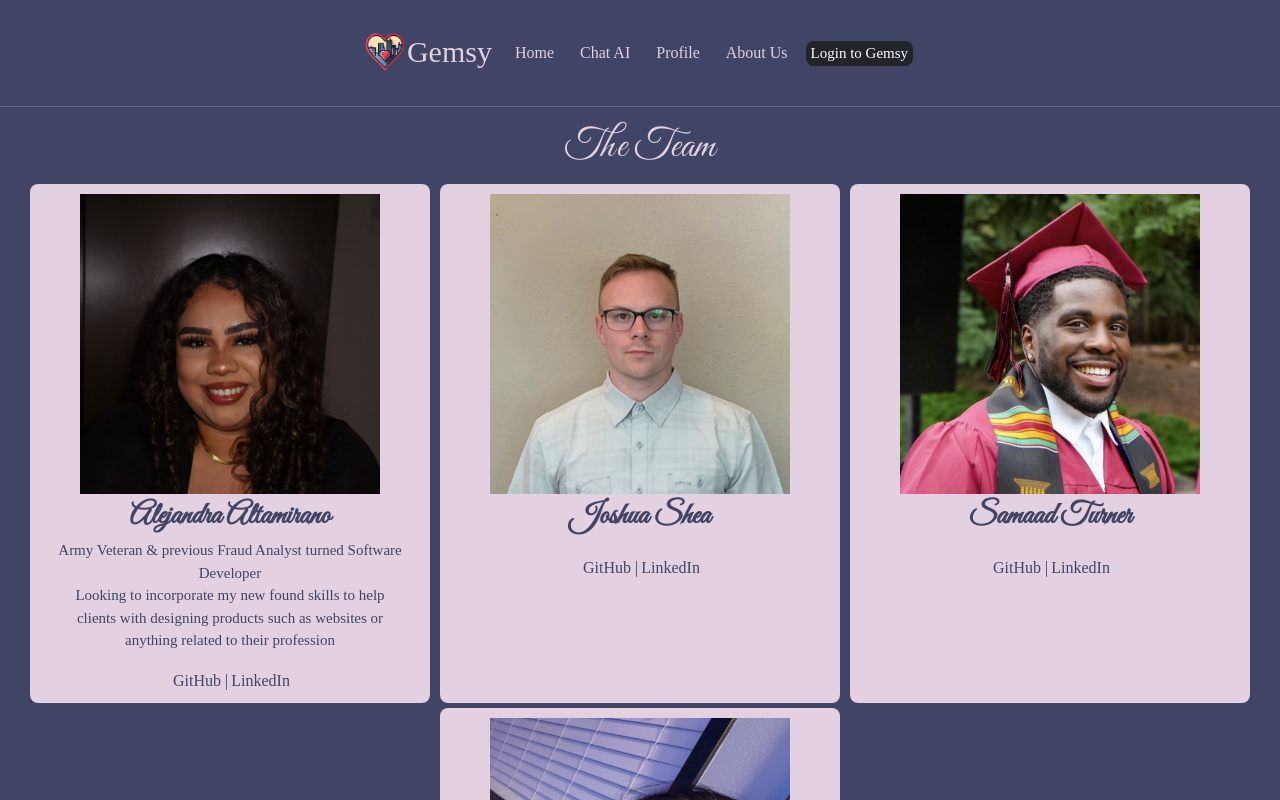
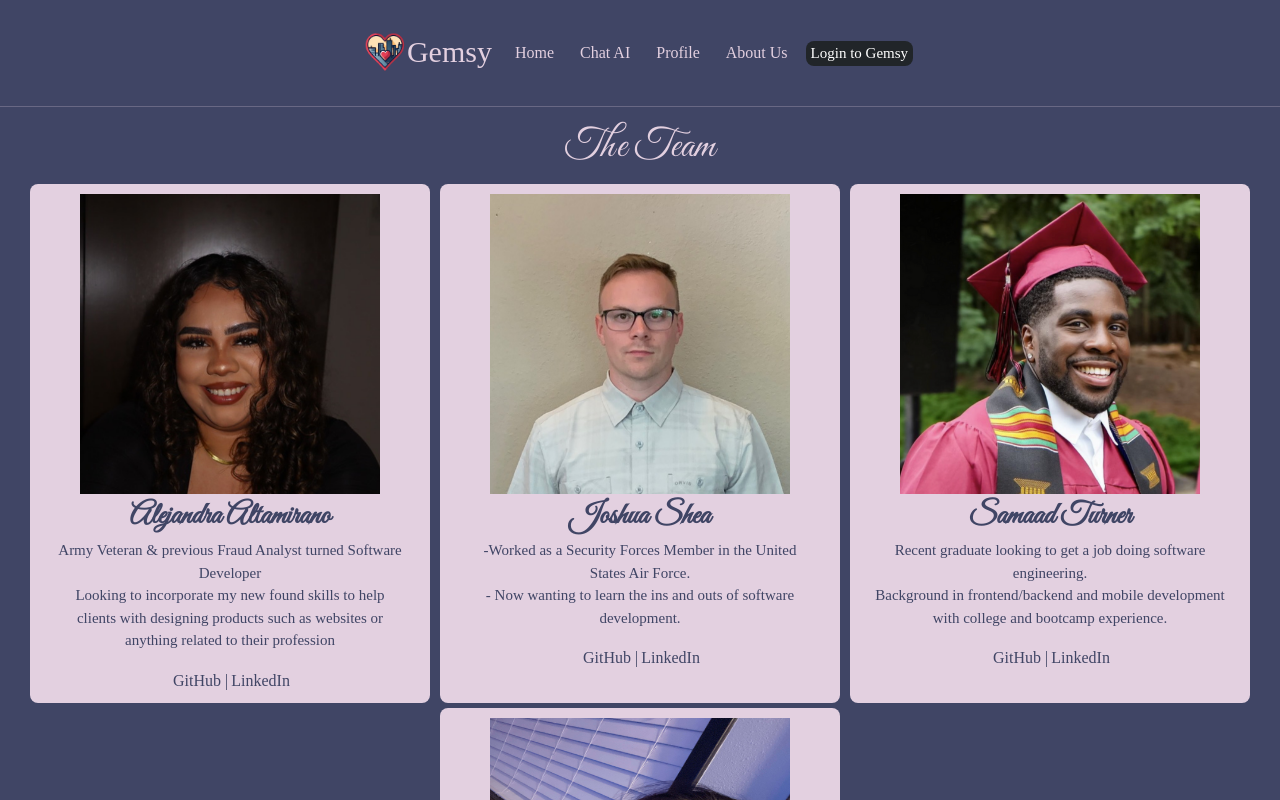
Before and after one commit to 301-Team-2/gemsy, a React (Vite) app: page /about in a window 1280 px wide. Built offline with nearby package versions, Linux system fonts and the light colour scheme; a web font is replaced by a local one.

Commit message:
dfdfffdf

```diff
--- a/src/components/About.jsx
+++ b/src/components/About.jsx
@@ -17,7 +17,9 @@ const teamMembers = [
     githubLink: 'https://github.com/jshea44',
     linkedinLink: 'https://www.linkedin.com/in/joshshea44/',
     bio: [
+      '-Worked as a Security Forces Member in the United States Air Force.',
 
+     '- Now wanting to learn the ins and outs of software development.',
     ],
   },
   {
@@ -26,6 +28,9 @@ const teamMembers = [
     githubLink: 'https://github.com/SamaadTurner',
     linkedinLink: 'https://www.linkedin.com/in/samaad-turner/',
     bio: [
+
+      'Recent graduate looking to get a job doing software engineering.',
+      'Background in frontend/backend and mobile development with college and bootcamp experience.',
 
     ],
   },
```
